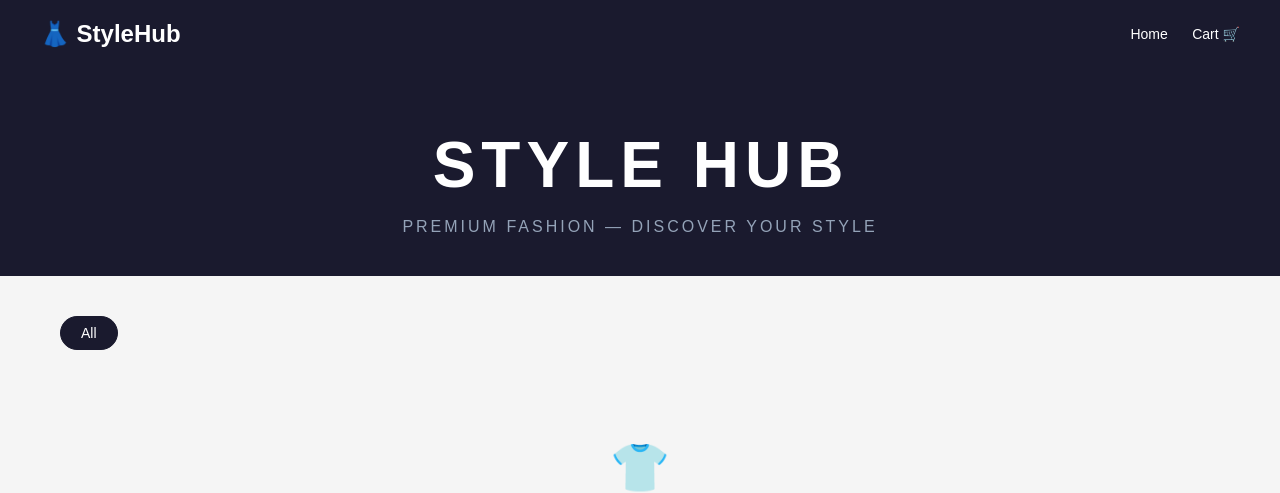
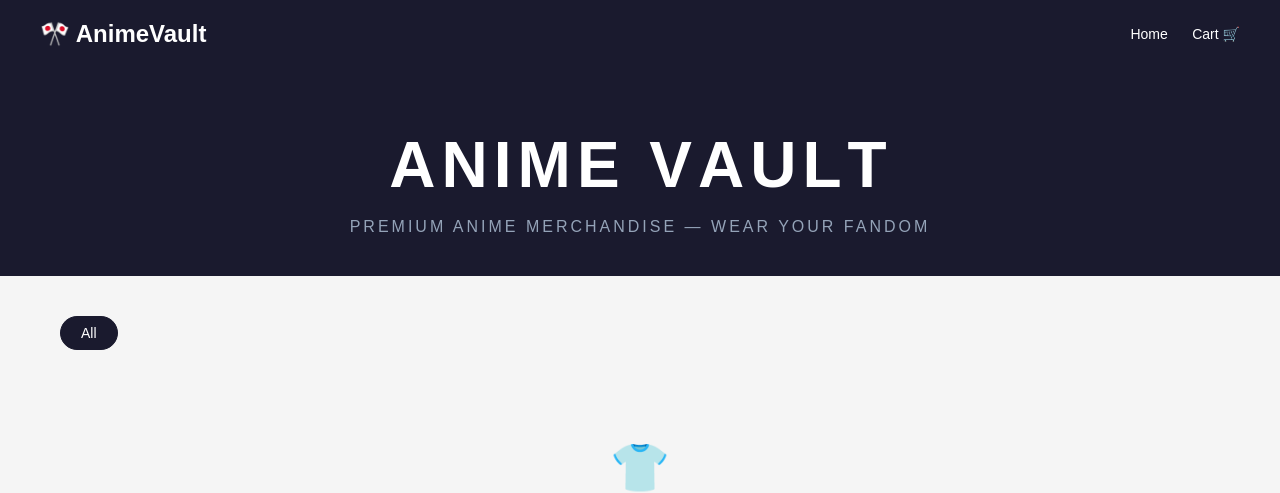
Before and after one commit to saivarma2580-bit/clothingstore, a Django app: page / in a window 1280 px wide. Shown: the top 493 px of the page. Run offline with Django 5.2, Linux system fonts and the light colour scheme; data that the repository does not hold is empty.

Commit message:
Update product_list.html

```diff
--- a/store/templates/store/product_list.html
+++ b/store/templates/store/product_list.html
@@ -1,7 +1,7 @@
 <!DOCTYPE html>
 <html>
 <head>
-  <title>StyleHub — Clothing Store</title>
+  <title>AnimeVault — Anime Merchandise Store</title>
   <style>
     * { box-sizing: border-box; margin: 0; padding: 0; }
     body { font-family: Arial, sans-serif; background: #f5f5f5; }
@@ -32,7 +32,7 @@
 <body>
 
 <header>
-  <h1>👗 StyleHub</h1>
+  <h1>🎌 AnimeVault</h1>
   <nav>
     <a href="/">Home</a>
     <a href="/cart/">Cart 🛒</a>
@@ -42,9 +42,9 @@
 <!-- HERO SECTION -->
 <div class="hero">
   <div class="hero-text" id="heroText">
-    <span>S</span><span>t</span><span>y</span><span>l</span><span>e</span><span>&nbsp;</span><span>H</span><span>u</span><span>b</span>
+    <span>A</span><span>n</span><span>i</span><span>m</span><span>e</span><span>&nbsp;</span><span>V</span><span>a</span><span>u</span><span>l</span><span>t</span>
   </div>
-  <div class="hero-sub">Premium Fashion — Discover Your Style</div>
+  <div class="hero-sub">Premium Anime Merchandise — Wear Your Fandom</div>
 </div>
 
 <div class="container">
```
